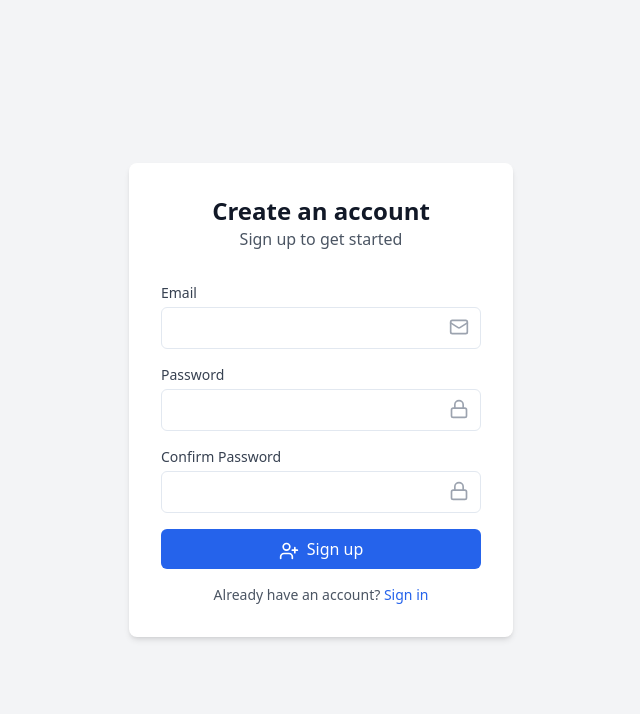
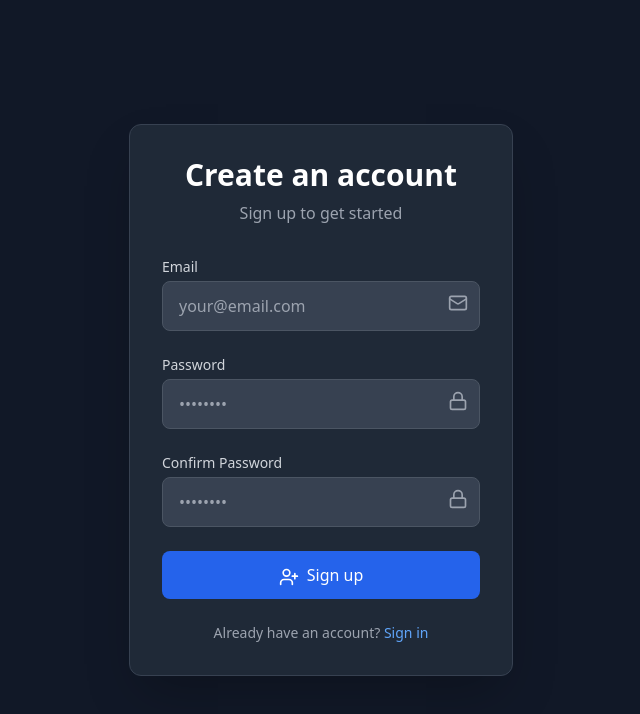
Before and after one commit to hemanth5544/SecureServer, a React (Vite) app: page /register in a window 1280 px wide. Shown: the top 714 px of the page, without its empty margins (319-959 px from the left). Built offline with nearby package versions, Linux system fonts and the light colour scheme.

Commit message:
login/register theme changes

```diff
--- a/src/pages/Login.tsx
+++ b/src/pages/Login.tsx
@@ -35,66 +35,69 @@ export default function Login() {
   };
 
   return (
-    <div className="min-h-screen flex items-center justify-center bg-gray-100">
-      <div className="bg-white p-8 rounded-lg shadow-md w-96">
+    <div className="min-h-screen flex items-center justify-center bg-gray-900">
+      <div className="bg-gray-800 p-8 rounded-xl shadow-2xl w-96 border border-gray-700">
         <div className="text-center mb-8">
-          <h2 className="text-2xl font-bold text-gray-900">Welcome back</h2>
-          <p className="text-gray-600">Sign in to your account</p>
+          <h2 className="text-3xl font-bold text-white">Welcome back</h2>
+          <p className="text-gray-400 mt-2">Sign in to your account</p>
         </div>
 
-        <form onSubmit={handleSubmit} className="space-y-4">
+        <form onSubmit={handleSubmit} className="space-y-6">
           <div>
-            <label className="block text-sm font-medium text-gray-700">Email</label>
-            <div className="mt-1 relative">
+            <label className="block text-sm font-medium text-gray-300 mb-1">Email</label>
+            <div className="relative">
               <input
                 type="email"
                 required
-                className="w-full px-4 py-2 border rounded-md text-gray-700 focus:ring-blue-500 focus:border-blue-500"
+                className="w-full px-4 py-3 bg-gray-700 border border-gray-600 rounded-lg text-white focus:ring-blue-500 focus:border-blue-500 placeholder-gray-400"
                 value={formData.email}
                 onChange={(e) => setFormData({ ...formData, email: e.target.value })}
+                placeholder="your@email.com"
               />
-              <Mail className="absolute right-3 top-2.5 h-5 w-5 text-gray-400" />
+              <Mail className="absolute right-3 top-3 h-5 w-5 text-gray-400" />
             </div>
           </div>
 
           <div>
-            <label className="block text-sm font-medium text-gray-700">Password</label>
-            <div className="mt-1 relative">
+            <label className="block text-sm font-medium text-gray-300 mb-1">Password</label>
+            <div className="relative">
               <input
                 type="password"
                 required
-                className="w-full px-4 py-2 border  text-gray-700 rounded-md focus:ring-blue-500 focus:border-blue-500"
+                className="w-full px-4 py-3 bg-gray-700 border border-gray-600 rounded-lg text-white focus:ring-blue-500 focus:border-blue-500 placeholder-gray-400"
                 value={formData.password}
                 onChange={(e) => setFormData({ ...formData, password: e.target.value })}
+                placeholder="••••••••"
               />
-              <Lock className="absolute right-3 top-2.5 h-5 w-5 text-gray-400" />
+              <Lock className="absolute right-3 top-3 h-5 w-5 text-gray-400" />
             </div>
           </div>
 
           {requires2FA && (
             <div>
-              <label className="block text-sm font-medium text-gray-700">2FA Token</label>
+              <label className="block text-sm font-medium text-gray-300 mb-1">2FA Token</label>
               <input
                 type="text"
                 required
-                className="mt-1 w-full px-4 py-2 border rounded-md focus:ring-blue-500 focus:border-blue-500"
+                className="w-full px-4 py-3 bg-gray-700 border border-gray-600 rounded-lg text-white focus:ring-blue-500 focus:border-blue-500 placeholder-gray-400"
                 value={formData.token}
                 onChange={(e) => setFormData({ ...formData, token: e.target.value })}
+                placeholder="Enter your code"
               />
             </div>
           )}
 
           <button
             type="submit"
-            className="w-full bg-blue-600 text-white py-2 px-4 rounded-md hover:bg-blue-700 focus:outline-none focus:ring-2 focus:ring-blue-500 focus:ring-offset-2"
+            className="w-full bg-blue-600 text-white py-3 px-4 rounded-lg hover:bg-blue-700 focus:outline-none focus:ring-2 focus:ring-blue-500 focus:ring-offset-2 focus:ring-offset-gray-800 transition-colors duration-200 font-medium"
           >
             Sign in
           </button>
         </form>
 
-        <p className="mt-4 text-center text-sm text-gray-600">
+        <p className="mt-6 text-center text-sm text-gray-400">
           Don't have an account?{' '}
-          <Link to="/register" className="text-blue-600 hover:text-blue-500">
+          <Link to="/register" className="text-blue-400 hover:text-blue-300 font-medium">
             Sign up
           </Link>
         </p>
--- a/src/pages/Register.tsx
+++ b/src/pages/Register.tsx
@@ -33,68 +33,71 @@ export default function Register() {
   };
 
   return (
-    <div className="min-h-screen flex items-center justify-center bg-gray-100">
-      <div className="bg-white p-8 rounded-lg shadow-md w-96">
+    <div className="min-h-screen flex items-center justify-center bg-gray-900">
+      <div className="bg-gray-800 p-8 rounded-xl shadow-2xl w-96 border border-gray-700">
         <div className="text-center mb-8">
-          <h2 className="text-2xl font-bold text-gray-900">Create an account</h2>
-          <p className="text-gray-600">Sign up to get started</p>
+          <h2 className="text-3xl font-bold text-white">Create an account</h2>
+          <p className="text-gray-400 mt-2">Sign up to get started</p>
         </div>
 
-        <form onSubmit={handleSubmit} className="space-y-4">
+        <form onSubmit={handleSubmit} className="space-y-6">
           <div>
-            <label className="block text-sm font-medium text-gray-700">Email</label>
-            <div className="mt-1 relative">
+            <label className="block text-sm font-medium text-gray-300 mb-1">Email</label>
+            <div className="relative">
               <input
                 type="email"
                 required
-                className="w-full px-4 py-2 border rounded-md  text-gray-700 focus:ring-blue-500 focus:border-blue-500"
+                className="w-full px-4 py-3 bg-gray-700 border border-gray-600 rounded-lg text-white focus:ring-blue-500 focus:border-blue-500 placeholder-gray-400"
                 value={formData.email}
                 onChange={(e) => setFormData({ ...formData, email: e.target.value })}
+                placeholder="your@email.com"
               />
-              <Mail className="absolute right-3 top-2.5 h-5 w-5 text-gray-400" />
+              <Mail className="absolute right-3 top-3 h-5 w-5 text-gray-400" />
             </div>
           </div>
 
           <div>
-            <label className="block text-sm font-medium text-gray-700">Password</label>
-            <div className="mt-1 relative">
+            <label className="block text-sm font-medium text-gray-300 mb-1">Password</label>
+            <div className="relative">
               <input
                 type="password"
                 required
-                className="w-full px-4 py-2 border rounded-md  text-gray-700 focus:ring-blue-500 focus:border-blue-500"
+                className="w-full px-4 py-3 bg-gray-700 border border-gray-600 rounded-lg text-white focus:ring-blue-500 focus:border-blue-500 placeholder-gray-400"
                 value={formData.password}
                 onChange={(e) => setFormData({ ...formData, password: e.target.value })}
+                placeholder="••••••••"
               />
-              <Lock className="absolute right-3 top-2.5 h-5 w-5 text-gray-400" />
+              <Lock className="absolute right-3 top-3 h-5 w-5 text-gray-400" />
             </div>
           </div>
 
           <div>
-            <label className="block text-sm font-medium text-gray-700">Confirm Password</label>
-            <div className="mt-1 relative">
+            <label className="block text-sm font-medium text-gray-300 mb-1">Confirm Password</label>
+            <div className="relative">
               <input
                 type="password"
                 required
-                className="w-full px-4 py-2 border rounded-md  text-gray-700 focus:ring-blue-500 focus:border-blue-500"
+                className="w-full px-4 py-3 bg-gray-700 border border-gray-600 rounded-lg text-white focus:ring-blue-500 focus:border-blue-500 placeholder-gray-400"
                 value={formData.confirmPassword}
                 onChange={(e) => setFormData({ ...formData, confirmPassword: e.target.value })}
+                placeholder="••••••••"
               />
-              <Lock className="absolute right-3 top-2.5 h-5 w-5 text-gray-400" />
+              <Lock className="absolute right-3 top-3 h-5 w-5 text-gray-400" />
             </div>
           </div>
 
           <button
             type="submit"
-            className="w-full bg-blue-600 text-white py-2 px-4 rounded-md hover:bg-blue-700 focus:outline-none focus:ring-2 focus:ring-blue-500 focus:ring-offset-2"
+            className="w-full bg-blue-600 text-white py-3 px-4 rounded-lg hover:bg-blue-700 focus:outline-none focus:ring-2 focus:ring-blue-500 focus:ring-offset-2 focus:ring-offset-gray-800 transition-colors duration-200 font-medium"
           >
             <UserPlus className="inline-block w-5 h-5 mr-2" />
             Sign up
           </button>
         </form>
 
-        <p className="mt-4 text-center text-sm text-gray-600">
+        <p className="mt-6 text-center text-sm text-gray-400">
           Already have an account?{' '}
-          <Link to="/login" className="text-blue-600 hover:text-blue-500">
+          <Link to="/login" className="text-blue-400 hover:text-blue-300 font-medium">
             Sign in
           </Link>
         </p>
```
